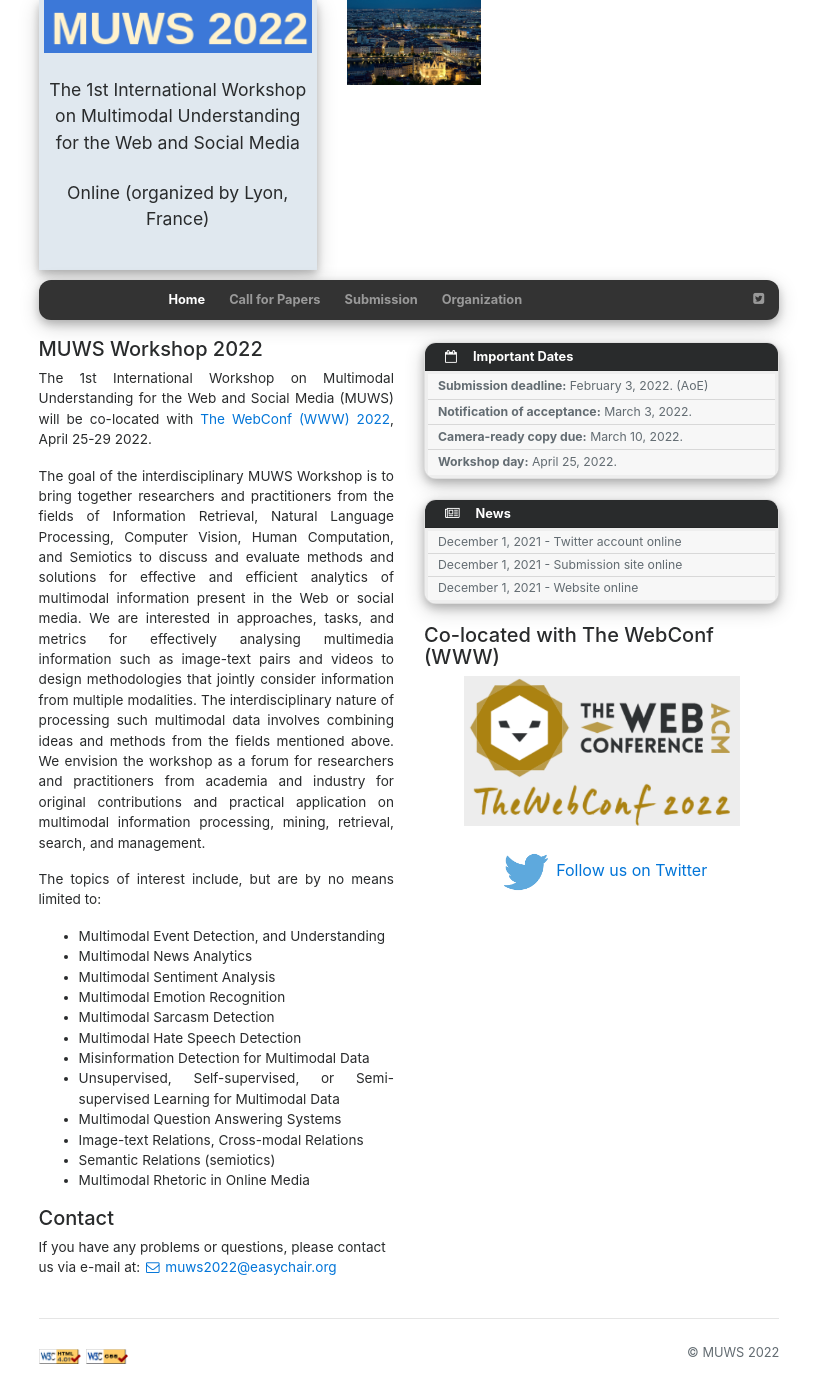
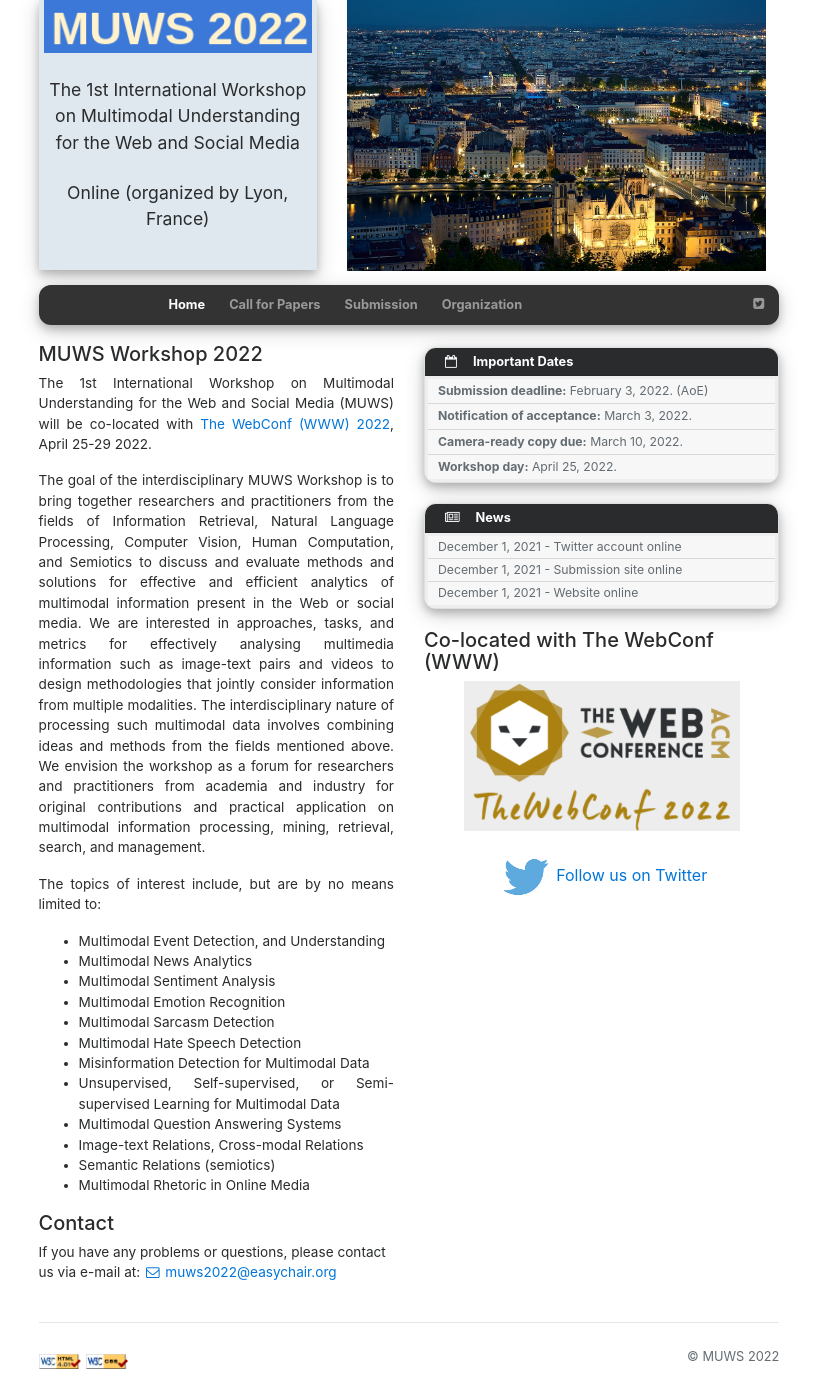
Before and after one commit to muws-workshop/muws-workshop.github.io, a Jekyll site: the page built from index.html, in a window 1280 px wide. Shown: the whole page, without its empty margins (231-1048 px from the left). Built offline with Jekyll 4.4.1, drawn with Linux system fonts in a browser that asks for light colours; nearby versions of some CDN libraries.

Commit message:
banner image

```diff
--- a/_includes/header.html
+++ b/_includes/header.html
@@ -14,7 +14,7 @@
 
         <!--slide show-->
         <div class="col-xs-6 col-sm-6 col-md-6 col-lg-7 col-xl-6">
-            <img src="./assets/images/slideshow/lyon1.jpg" width="31%" height="31%">
+            <img src="./assets/images/slideshow/lyon1.jpg" height="97%" width="97%">
         </div>
     </div>
 
```
